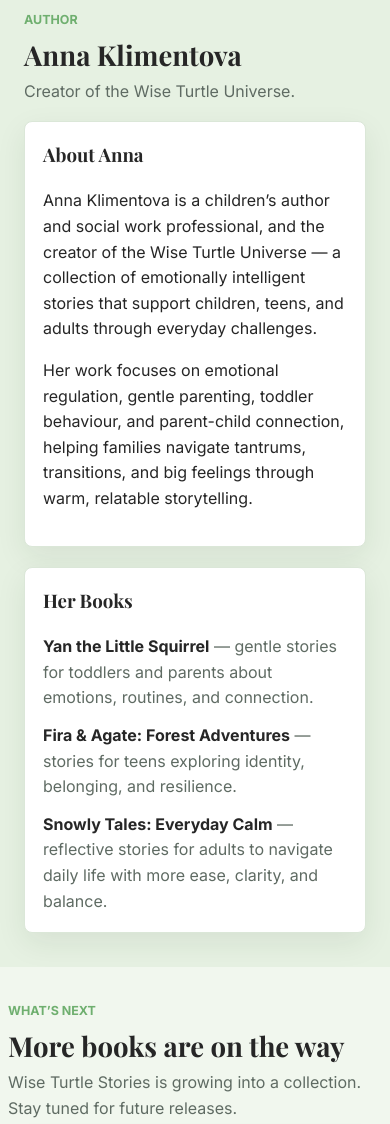
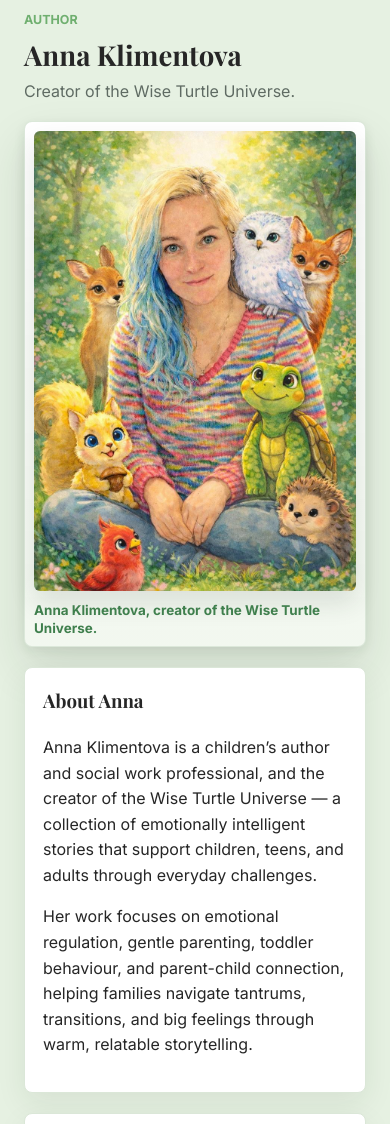
Before and after one commit to agatabedan/wise-turtle-stories, a plain HTML site: page site/about.html in a window 390 px wide. Shown: the part 920-2044 px from the top of the page. Drawn offline with nearby package versions, Linux system fonts and the light colour scheme; no server answers.

Commit message:
Add Anna portrait to about page

```diff
--- a/site/about.html
+++ b/site/about.html
@@ -118,8 +118,16 @@
             </p>
           </div>
 
-          <div class="grid-2">
-            <div class="card reveal reveal-up delay-1">
+          <div class="author-feature">
+            <figure class="author-portrait reveal reveal-left delay-1">
+              <img
+                src="./assets/anna-klimentova-portrait.jpeg"
+                alt="Anna Klimentova with Wise Turtle Stories characters"
+              />
+              <figcaption>Anna Klimentova, creator of the Wise Turtle Universe.</figcaption>
+            </figure>
+
+            <div class="card author-bio-card reveal reveal-up delay-1">
               <h3 style="margin-top:0;font-family:'Playfair Display',serif;">About Anna</h3>
               <p>
                 Anna Klimentova is a children’s author and social work professional, and
@@ -134,7 +142,7 @@
               </p>
             </div>
 
-            <div class="card reveal reveal-up delay-2">
+            <div class="card author-books-card reveal reveal-up delay-2">
               <h3 style="margin-top:0;font-family:'Playfair Display',serif;">Her Books</h3>
               <div class="book-list">
                 <p>
--- a/site/css/styles.css
+++ b/site/css/styles.css
@@ -1396,6 +1396,56 @@ a[aria-disabled="true"] {
   color: var(--text);
 }
 
+/* Author profile image and bio layout on the About page. */
+.author-feature {
+  display: grid;
+  grid-template-columns: minmax(260px, 0.82fr) minmax(0, 1.18fr);
+  grid-template-areas:
+    "portrait bio"
+    "portrait books";
+  gap: 20px;
+  align-items: stretch;
+}
+
+.author-portrait {
+  grid-area: portrait;
+  margin: 0;
+  padding: 12px;
+  border: 1px solid rgba(219, 231, 216, 0.95);
+  border-radius: var(--radius);
+  background:
+    linear-gradient(180deg, rgba(255, 255, 255, 0.86), rgba(241, 247, 238, 0.92)),
+    var(--card);
+  box-shadow:
+    0 22px 48px rgba(30, 50, 30, 0.12),
+    0 4px 12px rgba(30, 50, 30, 0.08);
+}
+
+.author-portrait img {
+  width: 100%;
+  height: min(620px, 62vw);
+  object-fit: cover;
+  object-position: center 34%;
+  border-radius: 6px;
+  box-shadow: 0 12px 26px rgba(30, 50, 30, 0.12);
+}
+
+.author-portrait figcaption {
+  margin-top: 10px;
+  color: var(--green-ink);
+  font-size: 0.88rem;
+  font-weight: 800;
+  line-height: 1.35;
+}
+
+.author-bio-card {
+  grid-area: bio;
+}
+
+.author-books-card {
+  grid-area: books;
+}
+
 /* Book detail page layout, cover gallery, metadata, and buy box. */
 .book-page-grid {
   display: grid;
@@ -1781,6 +1831,18 @@ body.reveal-ready .reveal.is-visible.reveal-scale {
   .story-grid,
   .grid-3 {
     grid-template-columns: repeat(2, minmax(0, 1fr));
+  }
+
+  .author-feature {
+    grid-template-columns: 1fr;
+    grid-template-areas:
+      "portrait"
+      "bio"
+      "books";
+  }
+
+  .author-portrait img {
+    height: min(620px, 82vw);
   }
 
   .slider-frame {
@@ -2071,6 +2133,19 @@ body.reveal-ready .reveal.is-visible.reveal-scale {
     padding: 18px;
   }
 
+  .author-portrait {
+    padding: 9px;
+  }
+
+  .author-portrait img {
+    height: min(520px, 118vw);
+    object-position: center 30%;
+  }
+
+  .author-portrait figcaption {
+    font-size: 0.84rem;
+  }
+
   body.reveal-ready .reveal,
   body.reveal-ready .reveal-left,
   body.reveal-ready .reveal-right,
```
Also changed, not shown: site/assets/anna-klimentova-portrait.jpeg (added).
